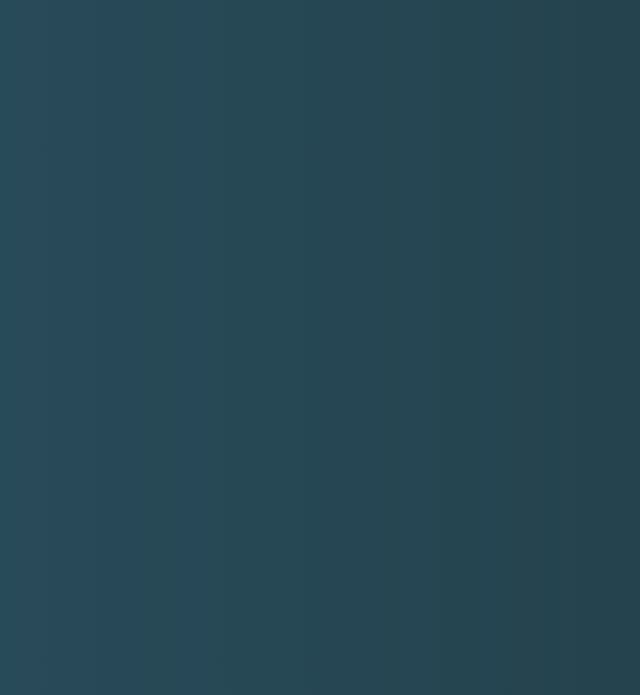
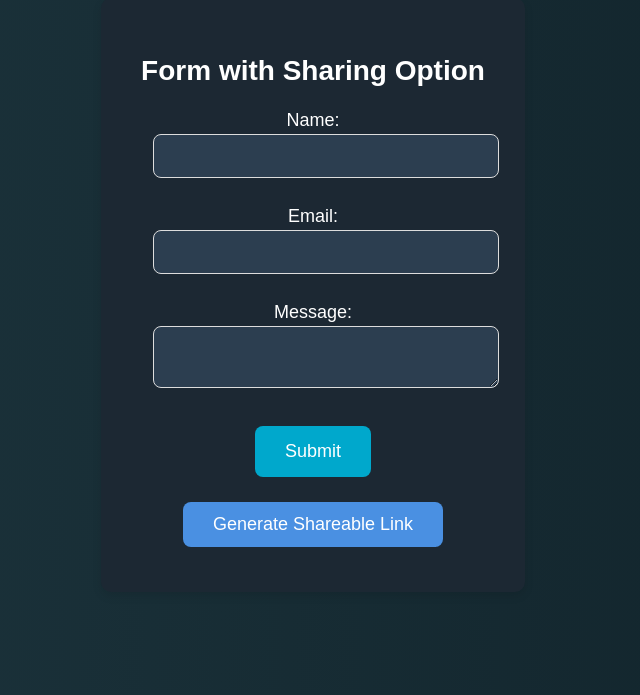
Before and after one commit to Atul-Raj7/E-Learning, a React (Vite) app in the folder Website/: page /create_form in a window 1280 px wide. Before the commit this address had no page. Shown: the part 105-800 px from the top of the page, without its empty margins (327-967 px from the left). Built offline with nearby package versions, Linux system fonts and the light colour scheme.

Commit message:
form creation

```diff
--- a/Website/src/App.jsx
+++ b/Website/src/App.jsx
@@ -9,6 +9,7 @@ import CodeEditor from './pages/CodeEditor'
 import GenerateQuestion from './pages/GenerateQuestion'
 import VideoCon from './pages/VideoCon'
 import QuestionForm from './pages/QuestionForm'
+import CreateForm from './pages/CreateForm'
 
 function App() {
 
@@ -25,6 +26,7 @@ function App() {
               <Route path='/generate_question' element={<GenerateQuestion/>}/>
               <Route path='/video_con' element={<VideoCon/>}/>
               <Route path='/question_form' element={<QuestionForm/>}/>
+              <Route path='/create_form' element={<CreateForm/>}/>
         </Routes>
       </BrowserRouter>
   )
--- a/Website/src/pages/AdminPortal.jsx
+++ b/Website/src/pages/AdminPortal.jsx
@@ -30,7 +30,10 @@ export default function AdminPortal() {
             </div>
           <div className="option-box">
             <div className="option">
-              <h3>Check Feedback Forms</h3>
+              <h3>Create Form</h3>
+            </div>
+            <div className="option">
+              <h3>View Feedback</h3>
             </div>
             <div className="option">
               <h3>Teacher Acc. Creation</h3>
@@ -38,9 +41,6 @@ export default function AdminPortal() {
             <div className="option">
               <h3>Host Meetings</h3>
             </div>
-            {/* <div className="option">
-              <h3>Release Examination Form</h3>
-            </div> */}
             <div className="option">
               <h3>Manage Teacher Accounts</h3>
             </div>
--- /dev/null
+++ b/Website/src/pages/CreateForm.css
@@ -0,0 +1,107 @@
+/* Container for the whole form */
+.form-container {
+    background: #1c2833; /* Darker background for contrast */
+    color: white;
+    padding: 40px;
+    max-width: 600px;
+    margin: 50px auto;
+    border-radius: 10px;
+    box-shadow: 0 4px 10px rgba(0, 0, 0, 0.1);
+    text-align: center;
+    display: flex;
+    flex-direction: column;
+    align-items: center;
+  }
+
+  /* Heading Styles */
+  .form-container h1 {
+    font-size: 28px;
+    margin-bottom: 20px;
+    font-family: 'Arial', sans-serif;
+    font-weight: bold;
+  }
+
+  /* Form Label and Input Styles */
+  .form label {
+    display: block;
+    margin-bottom: 10px;
+    font-size: 18px;
+    font-family: 'Arial', sans-serif;
+    color: #fff;
+  }
+
+  .form input,
+  .form textarea {
+    width: 100%;
+    padding: 12px;
+    margin-bottom: 15px;
+    border-radius: 8px;
+    border: 1px solid #ddd;
+    font-size: 16px;
+    background-color: #2c3e50; /* Dark background for inputs */
+    color: white;
+  }
+
+  /* Focus Effect for Input Fields */
+  .form input:focus,
+  .form textarea:focus {
+    outline: none;
+    border-color: #3498db;
+    background-color: #34495e;
+  }
+
+  /* Button Styles for Submit */
+  .form button {
+    padding: 15px 30px;
+    background-color: #00a8cc;
+    color: white;
+    font-size: 18px;
+    border: none;
+    border-radius: 8px;
+    cursor: pointer;
+    transition: background-color 0.3s ease;
+    font-family: 'Arial', sans-serif;
+  }
+
+  .form button:hover {
+    background-color: #007b99;
+  }
+
+  /* Share Button Styles */
+  .share-option button {
+    margin-top: 20px;
+    padding: 12px 30px;
+    background-color: #4a90e2;
+    color: white;
+    font-size: 18px;
+    border: none;
+    border-radius: 8px;
+    cursor: pointer;
+    transition: background-color 0.3s ease;
+    font-family: 'Arial', sans-serif;
+  }
+
+  .share-option button:hover {
+    background-color: #357ab7;
+  }
+
+  /* Media Queries for responsiveness */
+  @media (max-width: 768px) {
+    .form-container {
+      padding: 30px;
+    }
+
+    .form-container h1 {
+      font-size: 24px;
+    }
+
+    .form input,
+    .form textarea {
+      padding: 10px;
+    }
+
+    .form button,
+    .share-option button {
+      padding: 12px 25px;
+    }
+  }
--- /dev/null
+++ b/Website/src/pages/CreateForm.jsx
@@ -0,0 +1,89 @@
+import React, { useState } from 'react';
+import "./CreateForm.css"
+
+export default function CreateForm() {
+  const [formData, setFormData] = useState({
+    name: '',
+    email: '',
+    message: '',
+  });
+
+  // Handle form data changes
+  const handleInputChange = (e) => {
+    const { name, value } = e.target;
+    setFormData({
+      ...formData,
+      [name]: value,
+    });
+  };
+
+  // Handle form submission
+  const handleSubmit = (e) => {
+    e.preventDefault();
+    console.log('Form Submitted:', formData);
+  };
+
+  // Generate a shareable URL (query parameters for sharing the form data)
+  const generateShareLink = () => {
+    const encodedData = encodeURIComponent(JSON.stringify(formData));
+    const shareableLink = `${window.location.origin}/share?data=${encodedData}`;
+    console.log('Generated Shareable Link:', shareableLink);
+    return shareableLink;
+  };
+
+  // Copy the shareable link to the clipboard
+  const handleCopyLink = () => {
+    const link = generateShareLink();
+    navigator.clipboard.writeText(link)
+      .then(() => alert('Shareable link copied to clipboard!'))
+      .catch((error) => console.error('Error copying link:', error));
+  };
+
+  return (
+    <div className="form-container">
+      <h1>Form with Sharing Option</h1>
+
+      {/* Form */}
+      <form onSubmit={handleSubmit} className="form">
+        <label>
+          Name:
+          <input
+            type="text"
+            name="name"
+            value={formData.name}
+            onChange={handleInputChange}
+            required
+          />
+        </label>
+
+        <label>
+          Email:
+          <input
+            type="email"
+            name="email"
+            value={formData.email}
+            onChange={handleInputChange}
+            required
+          />
+        </label>
+
+        <label>
+          Message:
+          <textarea
+            name="message"
+            value={formData.message}
+            onChange={handleInputChange}
+            required
+          ></textarea>
+        </label>
+
+        <button type="submit">Submit</button>
+      </form>
+
+      {/* Sharing Option */}
+      <div className="share-option">
+        <button onClick={handleCopyLink}>Generate Shareable Link</button>
+      </div>
+    </div>
+  );
+}
```
Also changed, not shown: Website/src/pages/ViewFeedback.css (added), Website/src/pages/ViewFeedback.jsx (added).
